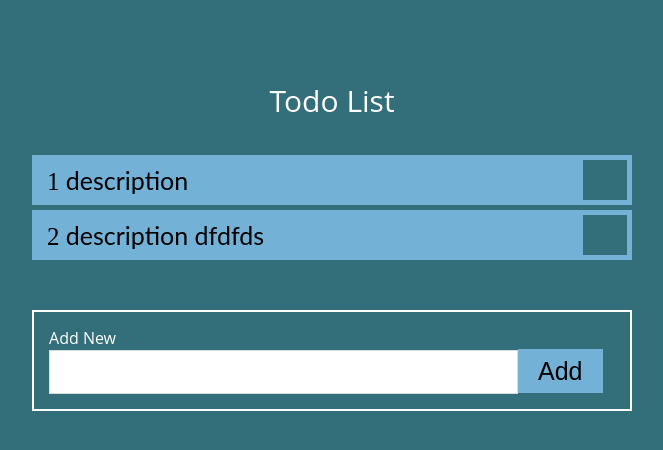
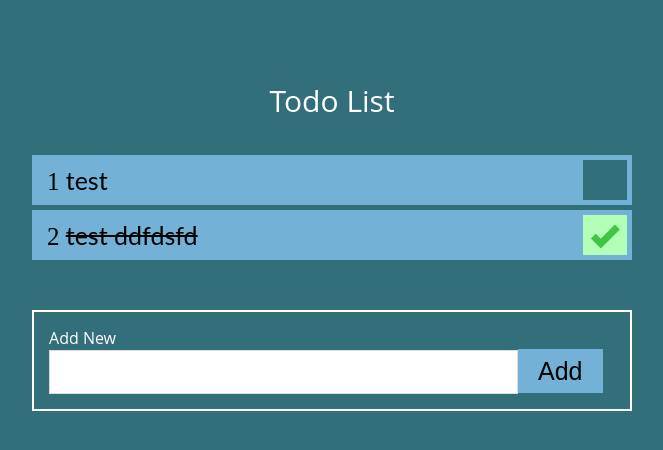
Before and after one commit to srimal4you/todoapp, an Angular app: page / in a window 1280 px wide. Shown: the top 450 px of the page, without its empty margins (308-971 px from the left). Built offline with nearby package versions, Linux system fonts and the light colour scheme.

Commit message:
Feature : Implemented a feature to add new todos

```diff
--- a/src/app/todo/todo.component.css
+++ b/src/app/todo/todo.component.css
@@ -114,3 +114,7 @@
 .footer-header {
 	color: #FFF;
 }
+
+.todo-completed {
+  text-decoration: line-through;
+}
--- a/src/app/todo/todo.component.html
+++ b/src/app/todo/todo.component.html
@@ -9,12 +9,12 @@
 				<div class="number">
 					{{todo.id}}
 				</div>
-				<div class="content">
-					{{todo.description}}
+				<div [ngClass]="{'todo-completed': todo.completed}" class="content">
+					{{todo.name}}
 				</div>
 				<div class="checkbx">
 					<label class="check">
-				  	<input type="checkbox"/>
+				  	<input type="checkbox" [checked]="todo.completed"/>
 				  	<div class="box"></div>
 					</label>
 				</div>
@@ -28,8 +28,8 @@
 			</div>
 			<div class="footer-content">
 			<div class="newtodo txtbx">
-				<input type="text" class="txtbx" name="itemname">
-				<button type="" class="addbtn">Add</button>
+				<input type="text" class="txtbx" [(ngModel)]="newTodo.name">
+				<button (click)="addTodo()" class="addbtn">Add</button>
 			</div>
 
 			</div>
--- a/src/app/todo/todo.component.ts
+++ b/src/app/todo/todo.component.ts
@@ -12,6 +12,7 @@ import { TodoService} from '../todo.service';
 export class TodoComponent implements OnInit {
 
 	todos: Todo[];
+	newTodo: Todo = new Todo();
 
   constructor(private todoService: TodoService) { }
 
@@ -19,4 +20,11 @@ export class TodoComponent implements OnInit {
   	this.todos = this.todoService.getTodos();
   }
 
+  addTodo():void {
+  	if(!this.newTodo.name){ return; }
+
+  	this.todoService.addTodo(this.newTodo);
+  	this.newTodo = new Todo();
+  }
+
 }
```
